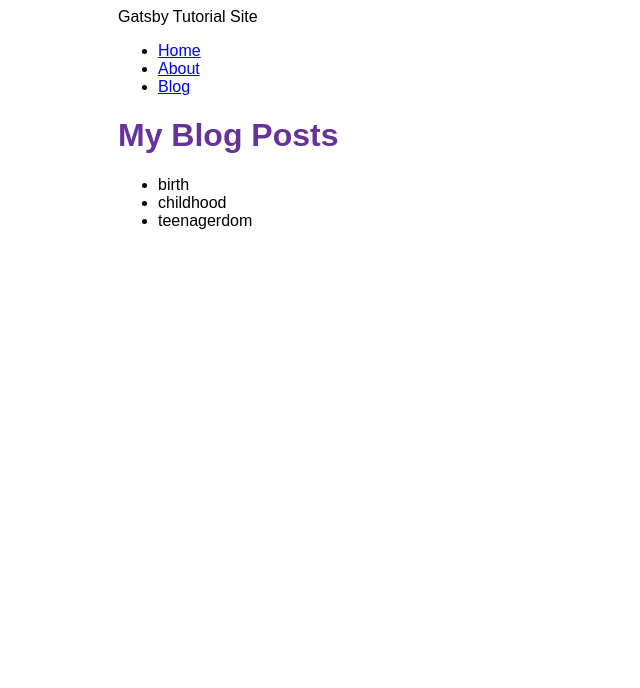
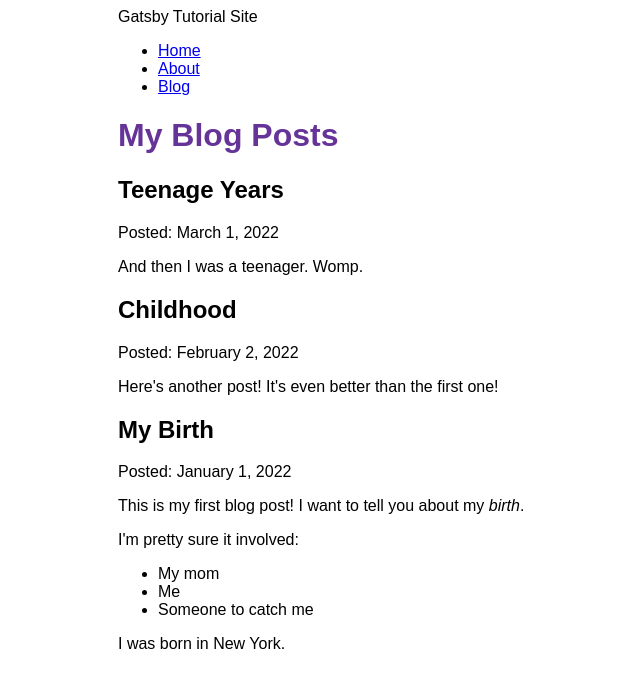
Before and after one commit to amartinezfonts/gatsby-tutorial, a Gatsby site: page /blog in a window 1280 px wide. Shown: the whole page, without its empty margins (272-912 px from the left). Built offline with nearby package versions, Linux system fonts and the light colour scheme; Gatsby itself is replaced by a stand-in of ours.

Commit message:
Tutorial part 5

```diff
--- a/blog/birth.mdx
+++ b/blog/birth.mdx
@@ -0,0 +1,13 @@
+---
+title: "My Birth"
+date: "2022-01-01"
+---
+
+This is my first blog post! I want to tell you about my *birth*.
+
+I'm pretty sure it involved:
+* My mom
+* Me
+* Someone to catch me
+
+I was born in New York.
--- a/blog/childhood.mdx
+++ b/blog/childhood.mdx
@@ -0,0 +1,6 @@
+---
+title: "Childhood"
+date: "2022-02-02"
+---
+
+Here's another post! It's even better than the first one!
--- a/blog/teenagerdom.mdx
+++ b/blog/teenagerdom.mdx
@@ -0,0 +1,6 @@
+---
+title: "Teenage Years"
+date: "2022-03-01"
+---
+
+And then I was a teenager. Womp.
--- a/gatsby-config.js
+++ b/gatsby-config.js
@@ -12,5 +12,6 @@ module.exports = {
         path: `${__dirname}/blog`,
       }
     },
+    "gatsby-plugin-mdx",
   ],
 };
--- a/package.json
+++ b/package.json
@@ -15,8 +15,11 @@
     "clean": "gatsby clean"
   },
   "dependencies": {
+    "@mdx-js/mdx": "^1.6.22",
+    "@mdx-js/react": "^1.6.22",
     "gatsby": "^4.16.0",
     "gatsby-plugin-image": "^2.16.1",
+    "gatsby-plugin-mdx": "^3.16.1",
     "gatsby-plugin-sharp": "^4.16.1",
     "gatsby-source-filesystem": "^4.16.0",
     "react": "^18.1.0",
--- a/src/pages/blog.js
+++ b/src/pages/blog.js
@@ -1,28 +1,37 @@
 import * as React from 'react'
 import { graphql } from 'gatsby'
+import { MDXRenderer } from 'gatsby-plugin-mdx'
 import Layout from '../components/layout'
 
 const BlogPage = ({ data }) => {
   return (
     <Layout pageTitle="My Blog Posts">
-      <ul>
       {
-        data.allFile.nodes.map(node => (
-          <li key={node.name}>
-            {node.name}
-          </li>
+        data.allMdx.nodes.map(node => (
+          <article key={node.id}>
+            <h2>{node.frontmatter.title}</h2>
+            <p>Posted: {node.frontmatter.date}</p>
+            <MDXRenderer>
+              { node.body }
+            </MDXRenderer>
+          </article>
         ))
       }
-      </ul>
     </Layout>
   )
 }
 
 export const query = graphql`
-  query {
-    allFile(filter: {sourceInstanceName: {eq: "blog"}}) {
+  query MyQuery {
+    allMdx(sort: {fields: frontmatter___date, order: DESC}) {
       nodes {
-        name
+        frontmatter {
+          title
+          date(formatString: "MMMM D, YYYY")
+        }
+        slug
+        id
+        body
       }
     }
   }
```
Also changed, not shown: 1 other file.
